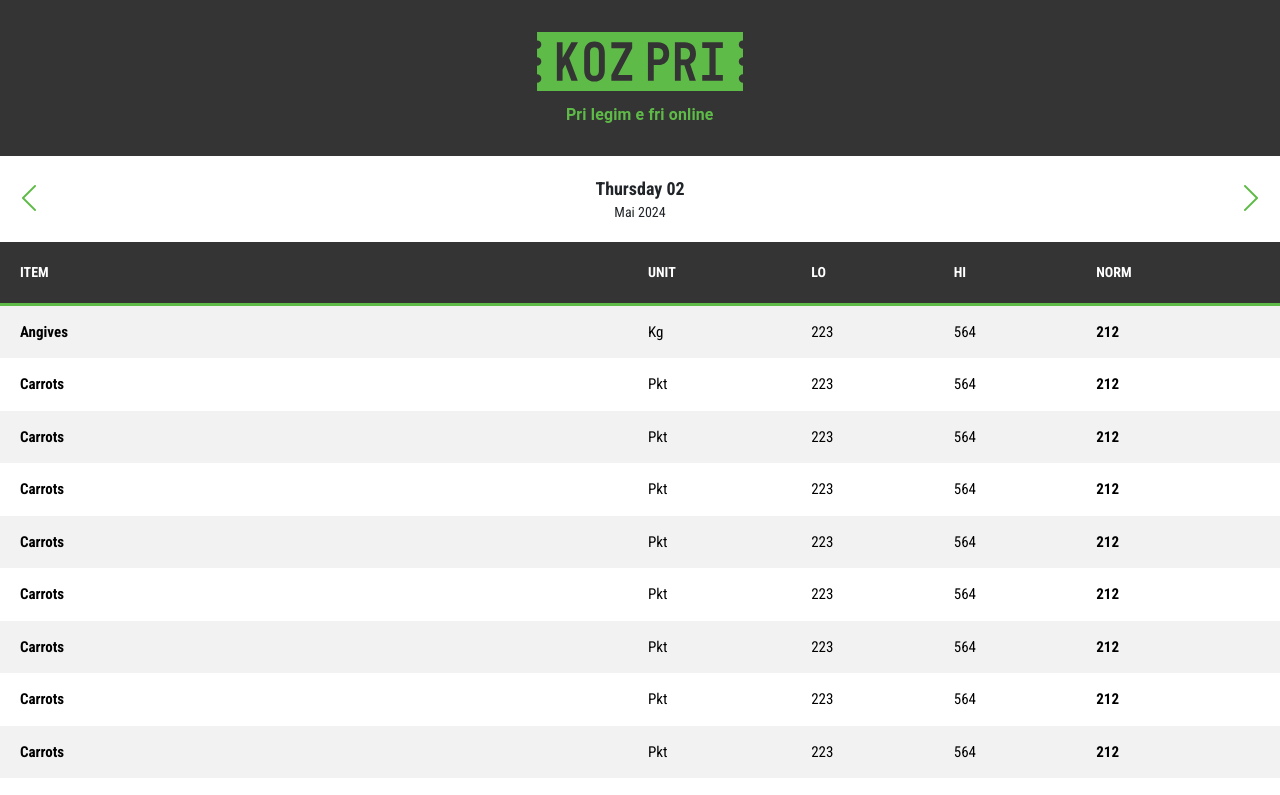
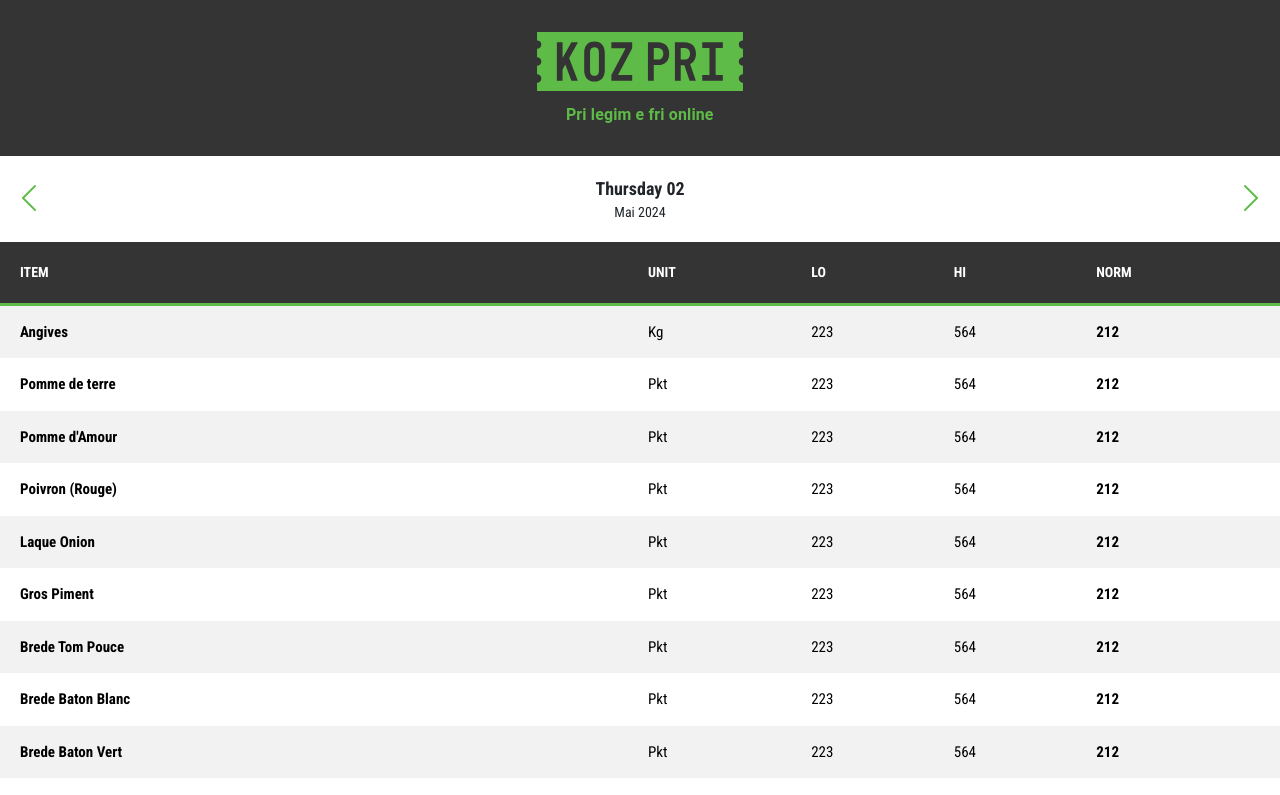
Before and after one commit to theNoobCoderd/crop-prices-front, an Angular app: page / in a window 1280 px wide. Shown: the top 795 px of the page. Built offline with nearby package versions, Linux system fonts and the light colour scheme.

Commit message:
& small css corrections - added some long names

```diff
--- a/src/app/components/item-table/item-table.component.ts
+++ b/src/app/components/item-table/item-table.component.ts
@@ -30,15 +30,15 @@ export class ItemTableComponent  implements OnInit {
 		// this.vegetables$ = this._cropsService.getVegetableByMostRecentDate();
 		this.vegetables$ = of([
 			{id: 1, name: "Angives", type: Type.VEGETABLE, unitOfMeasure: Unit.KG, averagePrice: 212, lowPrice: 223, highPrice: 564},
-			{id: 2, name: "Carrots", type: Type.VEGETABLE, unitOfMeasure: Unit.PACKET, averagePrice: 212, lowPrice: 223, highPrice: 564},
-			{id: 2, name: "Carrots", type: Type.VEGETABLE, unitOfMeasure: Unit.PACKET, averagePrice: 212, lowPrice: 223, highPrice: 564},
-			{id: 2, name: "Carrots", type: Type.VEGETABLE, unitOfMeasure: Unit.PACKET, averagePrice: 212, lowPrice: 223, highPrice: 564},
-			{id: 2, name: "Carrots", type: Type.VEGETABLE, unitOfMeasure: Unit.PACKET, averagePrice: 212, lowPrice: 223, highPrice: 564},
-			{id: 2, name: "Carrots", type: Type.VEGETABLE, unitOfMeasure: Unit.PACKET, averagePrice: 212, lowPrice: 223, highPrice: 564},
-			{id: 2, name: "Carrots", type: Type.VEGETABLE, unitOfMeasure: Unit.PACKET, averagePrice: 212, lowPrice: 223, highPrice: 564},
-			{id: 2, name: "Carrots", type: Type.VEGETABLE, unitOfMeasure: Unit.PACKET, averagePrice: 212, lowPrice: 223, highPrice: 564},
-			{id: 2, name: "Carrots", type: Type.VEGETABLE, unitOfMeasure: Unit.PACKET, averagePrice: 212, lowPrice: 223, highPrice: 564},
-			{id: 2, name: "Carrots", type: Type.VEGETABLE, unitOfMeasure: Unit.PACKET, averagePrice: 212, lowPrice: 223, highPrice: 564},
+			{id: 2, name: "Pomme de terre", type: Type.VEGETABLE, unitOfMeasure: Unit.PACKET, averagePrice: 212, lowPrice: 223, highPrice: 564},
+			{id: 2, name: "Pomme d'Amour", type: Type.VEGETABLE, unitOfMeasure: Unit.PACKET, averagePrice: 212, lowPrice: 223, highPrice: 564},
+			{id: 2, name: "Poivron (Rouge)", type: Type.VEGETABLE, unitOfMeasure: Unit.PACKET, averagePrice: 212, lowPrice: 223, highPrice: 564},
+			{id: 2, name: "Laque Onion", type: Type.VEGETABLE, unitOfMeasure: Unit.PACKET, averagePrice: 212, lowPrice: 223, highPrice: 564},
+			{id: 2, name: "Gros Piment", type: Type.VEGETABLE, unitOfMeasure: Unit.PACKET, averagePrice: 212, lowPrice: 223, highPrice: 564},
+			{id: 2, name: "Brede Tom Pouce", type: Type.VEGETABLE, unitOfMeasure: Unit.PACKET, averagePrice: 212, lowPrice: 223, highPrice: 564},
+			{id: 2, name: "Brede Baton Blanc", type: Type.VEGETABLE, unitOfMeasure: Unit.PACKET, averagePrice: 212, lowPrice: 223, highPrice: 564},
+			{id: 2, name: "Brede Baton Vert", type: Type.VEGETABLE, unitOfMeasure: Unit.PACKET, averagePrice: 212, lowPrice: 223, highPrice: 564},
+			{id: 2, name: "Brede Chouchou", type: Type.VEGETABLE, unitOfMeasure: Unit.PACKET, averagePrice: 212, lowPrice: 223, highPrice: 564},
 			{id: 2, name: "Carrots", type: Type.VEGETABLE, unitOfMeasure: Unit.PACKET, averagePrice: 212, lowPrice: 223, highPrice: 564},
 			{id: 2, name: "Carrots", type: Type.VEGETABLE, unitOfMeasure: Unit.PACKET, averagePrice: 212, lowPrice: 223, highPrice: 564},
 			{id: 2, name: "Carrots", type: Type.VEGETABLE, unitOfMeasure: Unit.PACKET, averagePrice: 212, lowPrice: 223, highPrice: 564},
```
